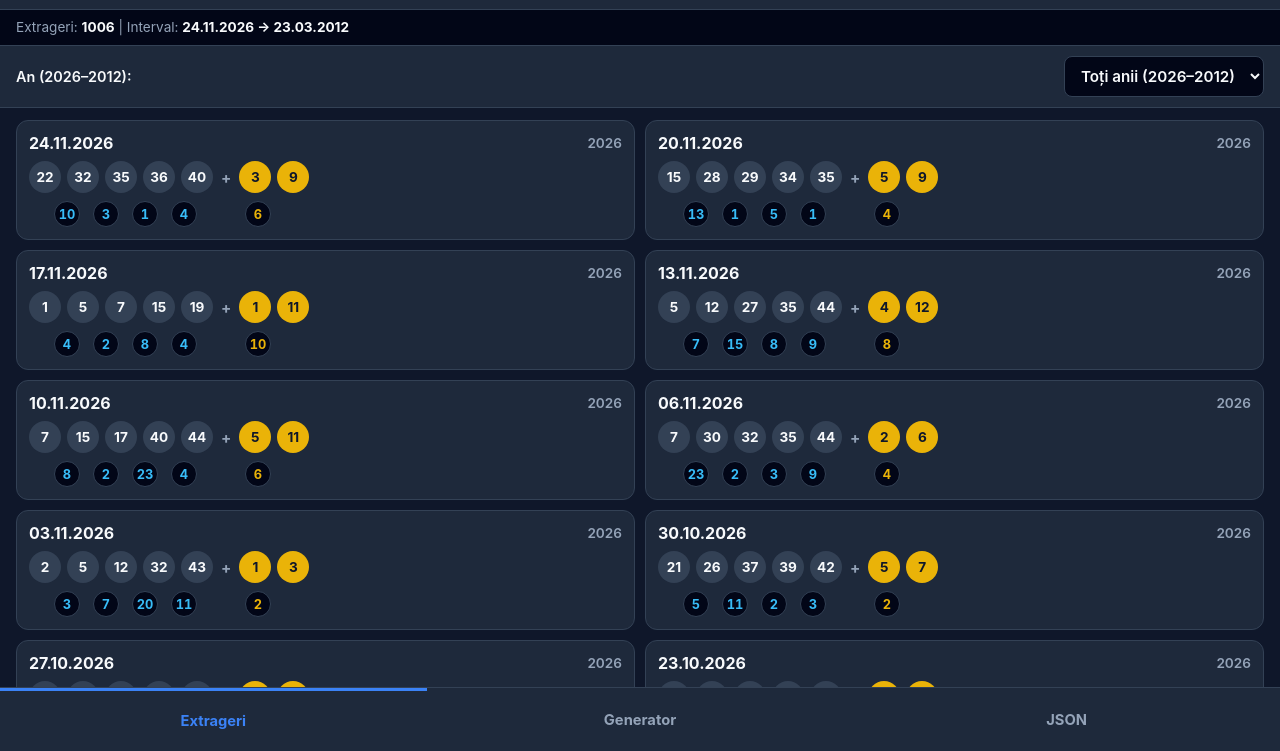
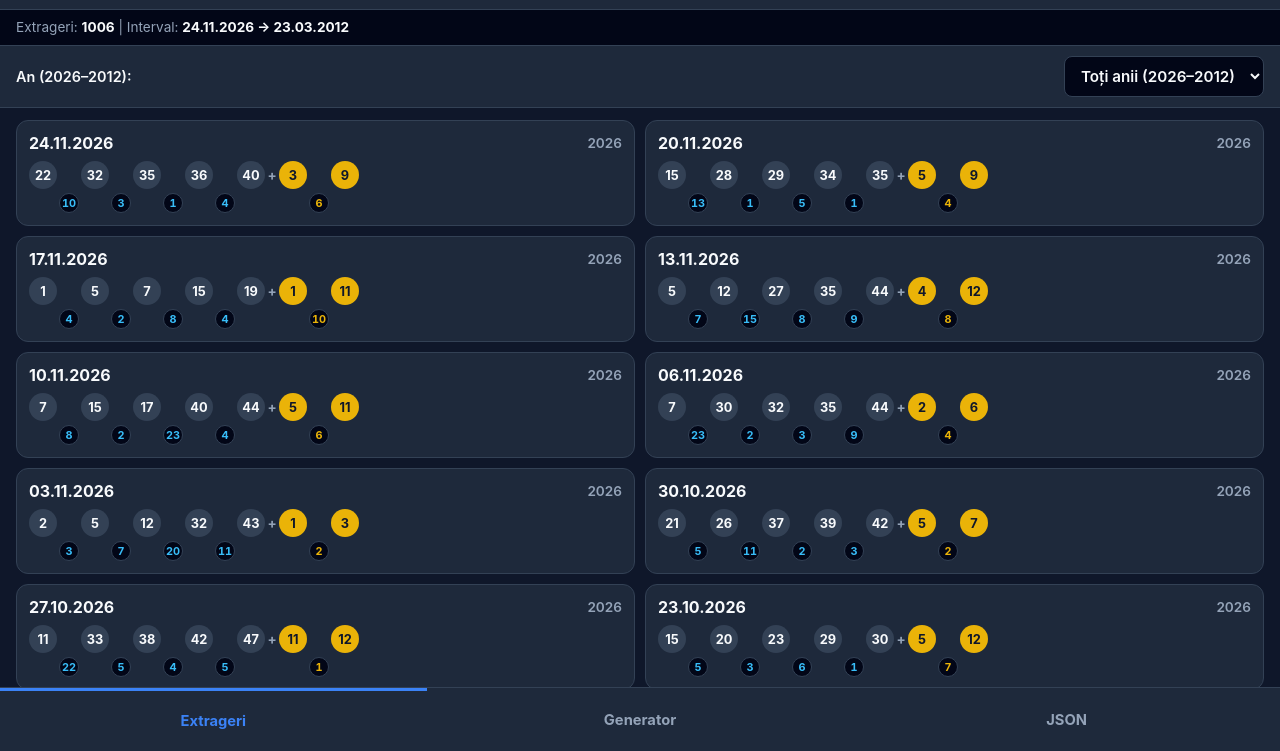
Before and after one commit to vasilacheionut/eurojackpot-extractor, a plain HTML site: page index.html in a window 1280 px wide. Shown: the part 49-800 px from the top of the page. Drawn offline with Linux system fonts and the light colour scheme.

Commit message:
Refactor draw matrix and update styling

```diff
--- a/index.html
+++ b/index.html
@@ -226,21 +226,34 @@
       font-weight: 600;
     }
 
-    .balls-wrap {
-      display: flex;
+    /* Varianta 2: Grilă compactă de 330px */
+    .draw-matrix {
+      display: grid;
+      grid-template-columns:
+        28px 20px
+        28px 20px
+        28px 20px
+        28px 20px
+        28px
+        10px
+        28px 20px
+        28px;
+      row-gap: 4px;
+      column-gap: 2px;
       align-items: center;
-      gap: 6px;
-      flex-wrap: wrap;
+      justify-items: center;
+      align-self: flex-start;
+      max-width: 100%;
     }
 
     .ball {
-      width: 32px;
-      height: 32px;
+      width: 28px;
+      height: 28px;
       border-radius: 50%;
       display: inline-flex;
       align-items: center;
       justify-content: center;
-      font-size: 0.85rem;
+      font-size: 0.8rem;
       font-weight: 700;
       background-color: var(--secondary);
       color: var(--text);
@@ -254,36 +267,17 @@
     .sep {
       color: var(--muted);
       font-weight: 700;
-      font-size: 0.95rem;
-      margin: 0 2px;
-    }
-
-    .diffs-wrap {
-      display: flex;
-      align-items: center;
-      padding-left: 25px;
-    }
-
-    .diffs-group {
-      display: inline-flex;
-      align-items: center;
-      gap: 13px;
-    }
-
-    .diffs-euro-group {
-      display: inline-flex;
-      align-items: center;
-      margin-left: 48px;
+      font-size: 0.85rem;
     }
 
     .diff-ball {
-      width: 26px;
-      height: 26px;
+      width: 20px;
+      height: 20px;
       border-radius: 50%;
       display: inline-flex;
       align-items: center;
       justify-content: center;
-      font-size: 0.8rem;
+      font-size: 0.68rem;
       font-weight: 700;
       font-variant-numeric: tabular-nums;
       background-color: var(--surface-2);
@@ -687,6 +681,37 @@
         return diffs;
       }
 
+      function renderDrawMatrix(mainNumbers, euroNumbers) {
+        const mainDiffs = computeDiffs(mainNumbers);
+        const euroDiffs = computeDiffs(euroNumbers);
+
+        let cellsHtml = "";
+
+        mainNumbers.forEach(function (n, idx) {
+          const col = idx * 2 + 1;
+          cellsHtml += '<span class="ball" style="grid-column:' + col + ';grid-row:1;">' + n + "</span>";
+        });
+
+        mainDiffs.forEach(function (d, idx) {
+          const col = idx * 2 + 2;
+          cellsHtml += '<span class="diff-ball" style="grid-column:' + col + ';grid-row:2;">' + d + "</span>";
+        });
+
+        cellsHtml += '<span class="sep" style="grid-column:10;grid-row:1;">+</span>';
+
+        euroNumbers.forEach(function (n, idx) {
+          const col = 11 + idx * 2;
+          cellsHtml += '<span class="ball euro" style="grid-column:' + col + ';grid-row:1;">' + n + "</span>";
+        });
+
+        euroDiffs.forEach(function (d, idx) {
+          const col = 12 + idx * 2;
+          cellsHtml += '<span class="diff-ball euro" style="grid-column:' + col + ';grid-row:2;">' + d + "</span>";
+        });
+
+        return '<div class="draw-matrix">' + cellsHtml + "</div>";
+      }
+
       function dateToSortableInt(dateStr) {
         const m = String(dateStr || "").trim().match(/^(\d{2})\.(\d{2})\.(\d{4})$/);
         if (!m) return 0;
@@ -757,35 +782,13 @@
 
         container.innerHTML = filtered
           .map((d) => {
-            const mainHtml = d.mainNumbers.map((n) => `<span class="ball">${n}</span>`).join("");
-            const euroHtml = d.euroNumbers.map((n) => `<span class="ball euro">${n}</span>`).join("");
-
-            const mainDiffs = computeDiffs(d.mainNumbers);
-            const euroDiffs = computeDiffs(d.euroNumbers);
-
-            const mainDiffsHtml = mainDiffs
-              .map((diff) => `<span class="diff-ball">${diff}</span>`)
-              .join("");
-
-            const euroDiffsHtml = euroDiffs
-              .map((diff) => `<span class="diff-ball euro">${diff}</span>`)
-              .join("");
-
             return `
               <div class="draw-card">
                 <div class="draw-header">
                   <span class="draw-date">${d.date}</span>
                   <span class="draw-year">${d.year || "-"}</span>
                 </div>
-                <div class="balls-wrap">
-                  ${mainHtml}
-                  <span class="sep">+</span>
-                  ${euroHtml}
-                </div>
-                <div class="diffs-wrap">
-                  <div class="diffs-group">${mainDiffsHtml}</div>
-                  <div class="diffs-euro-group">${euroDiffsHtml}</div>
-                </div>
+                ${renderDrawMatrix(d.mainNumbers, d.euroNumbers)}
               </div>
             `;
           })
```
